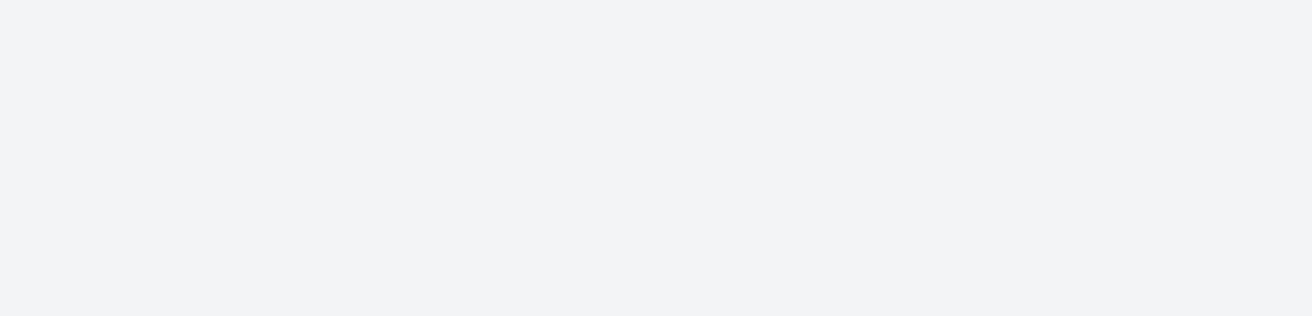
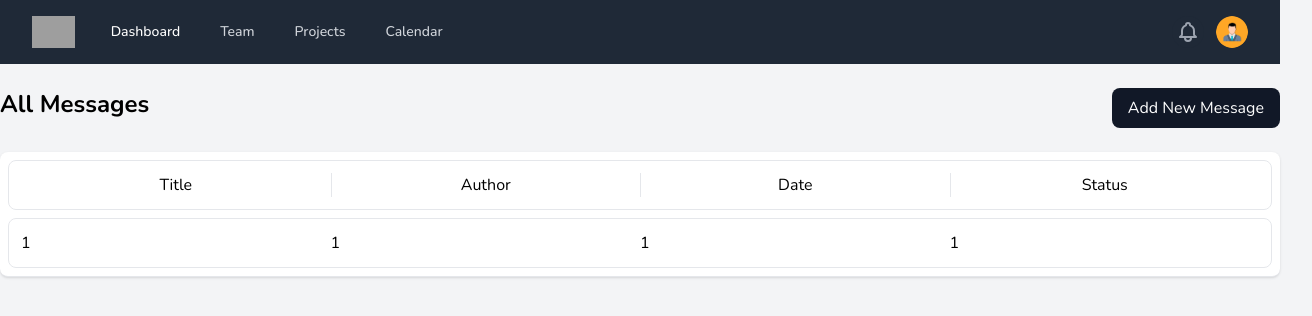
Before and after one commit to a-sadri/ticket, a React (Create React App) app in the folder frontend/: page /messages in a window 1280 px wide. Before the commit this address had no page. Shown: the top 316 px of the page, 1312 px wide, since content can reach past the window. Built offline with nearby package versions, Linux system fonts and the light colour scheme; grey boxes are pictures that could not be loaded.

Commit message:
Frontend: Implement message component and tailwind components

```diff
--- a/frontend/src/App.js
+++ b/frontend/src/App.js
@@ -5,6 +5,7 @@ import Layout from './components/Layout';
 import Dashboard from './pages/Dashboard';
 import Tickets from './pages/tickets/Tickets';
 import AddTicket from './pages/tickets/AddTicket';
+import Messages from './pages/messages/Messages';
 
 const App = () => {
   return (
@@ -14,6 +15,7 @@ const App = () => {
           <Route index element={<Dashboard />} />
           <Route path='tickets' element={<Tickets />} />
           <Route path='tickets/add' element={<AddTicket />} />
+          <Route path='messages' element={<Messages />} />
         </Route>
       </Routes>
     </BrowserRouter>
--- a/frontend/src/components/Cards.js
+++ b/frontend/src/components/Cards.js
@@ -35,7 +35,7 @@ const Cards = () => {
       <Card Icon={RiHashtag} title='Tags' slug='' link='/' />
       <Card Icon={TiTicket} title='Departments' slug='' link='/' />
       <Card Icon={AiOutlineQuestionCircle} title='F&Q' slug='' link='/' />
-      <Card Icon={BiMessageDetail} title='Messages' slug='' link='/' />
+      <Card Icon={BiMessageDetail} title='Messages' slug='' link='/messages' />
       <Card Icon={FiSettings} title='Settings' slug='' link='/' />
     </motion.div>
   );
--- a/frontend/src/index.css
+++ b/frontend/src/index.css
@@ -2,6 +2,18 @@
 @tailwind components;
 @tailwind utilities;
 
+@layer components {
+  .badge-info {
+    @apply inline-flex items-center justify-center px-4 py-[.35rem] font-bold leading-none text-red-100 bg-gray-500 rounded-lg;
+  }
+  .badge-warning {
+    @apply inline-flex items-center justify-center px-4 py-[.35rem] font-bold leading-none text-red-100 bg-yellow-500 rounded-lg;
+  }
+  .badge-error {
+    @apply inline-flex items-center justify-center px-4 py-[.35rem] font-bold leading-none text-red-100 bg-red-500 rounded-lg;
+  }
+}
+
 .active {
   background-color: #111827;
 }
--- /dev/null
+++ b/frontend/src/pages/messages/Messages.js
@@ -0,0 +1,62 @@
+import ActionLine from '../../components/ActionLine';
+import { FaTrash } from 'react-icons/fa';
+import { FaEdit } from 'react-icons/fa';
+import { FaEye } from 'react-icons/fa';
+
+const Messages = () => {
+  return (
+    <>
+      <ActionLine title='All Messages' buttonText='Add New Message' />
+      <div>
+        <div className='flex flex-col'>
+          <div className='-my-2 overflow-x-auto sm:-mx-6 lg:-mx-8'>
+            <div className='py-2 align-middle inline-block min-w-full sm:px-6 lg:px-8'>
+              <div className='shadow overflow-hidden bg-white border-b border-gray-200 sm:rounded-lg'>
+                <div className='grid grid-cols-4 text-center border divide-x p-3 m-2 rounded-lg col-start-1 col-end-5'>
+                  <div>
+                    <h2>Title</h2>
+                  </div>
+                  <div>
+                    <h2>Author</h2>
+                  </div>
+                  <div>
+                    <h2>Date</h2>
+                  </div>
+                  <div>
+                    <h2>Status</h2>
+                  </div>
+                </div>
+
+                <div className='relative group border p-3 m-2 rounded-lg col-start-1 col-end-5'>
+                  <div className='grid grid-cols-4 group-hover:blur-sm'>
+                    <div>1</div>
+                    <div>1</div>
+                    <div>1</div>
+                    <div>1</div>
+                  </div>
+                  <div className='absolute flex gap-8 text-base justify-center group-hover:opacity-100 opacity-0 top-[20%] left-1/3'>
+                    {/* Button Animation */}
+                    <div className='badge-info'>
+                      <FaEye className='text-sm mr-2' />
+                      Show Message
+                    </div>
+                    <div className='badge-warning'>
+                      <FaEdit className='text-sm mr-2' />
+                      Edit
+                    </div>
+                    <div className='badge-error'>
+                      <FaTrash className='text-sm mr-2' />
+                      Delete
+                    </div>
+                  </div>
+                </div>
+              </div>
+            </div>
+          </div>
+        </div>
+      </div>
+    </>
+  );
+};
+
+export default Messages;
--- a/frontend/tailwind.config.js
+++ b/frontend/tailwind.config.js
@@ -5,6 +5,7 @@ module.exports = {
       fontFamily: {
         Nunito: ['Nunito', 'system-ui'],
       },
+      display: ['group-hover'],
     },
   },
   plugins: [],
```
